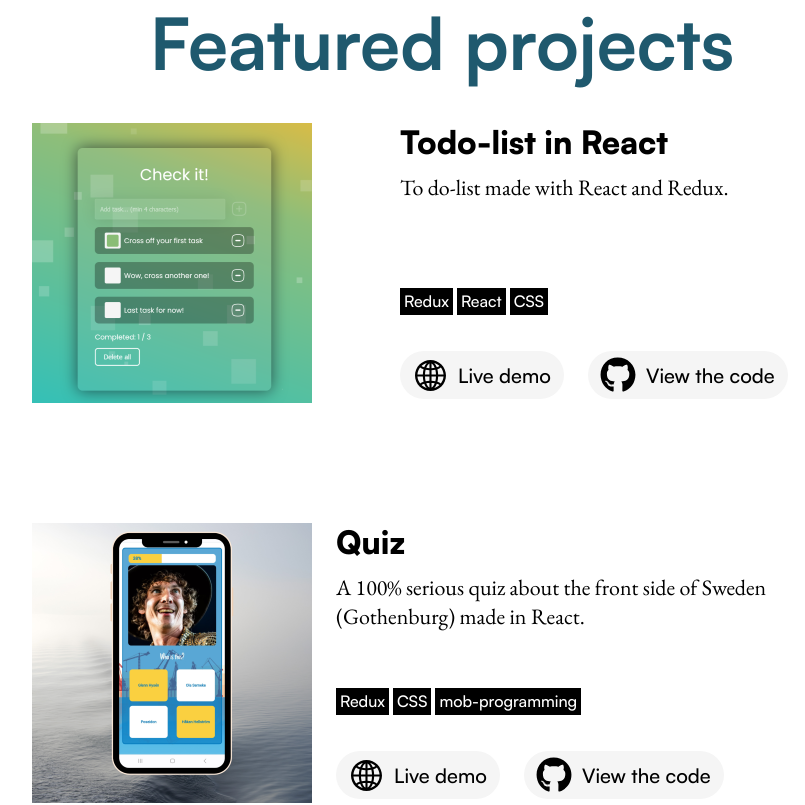
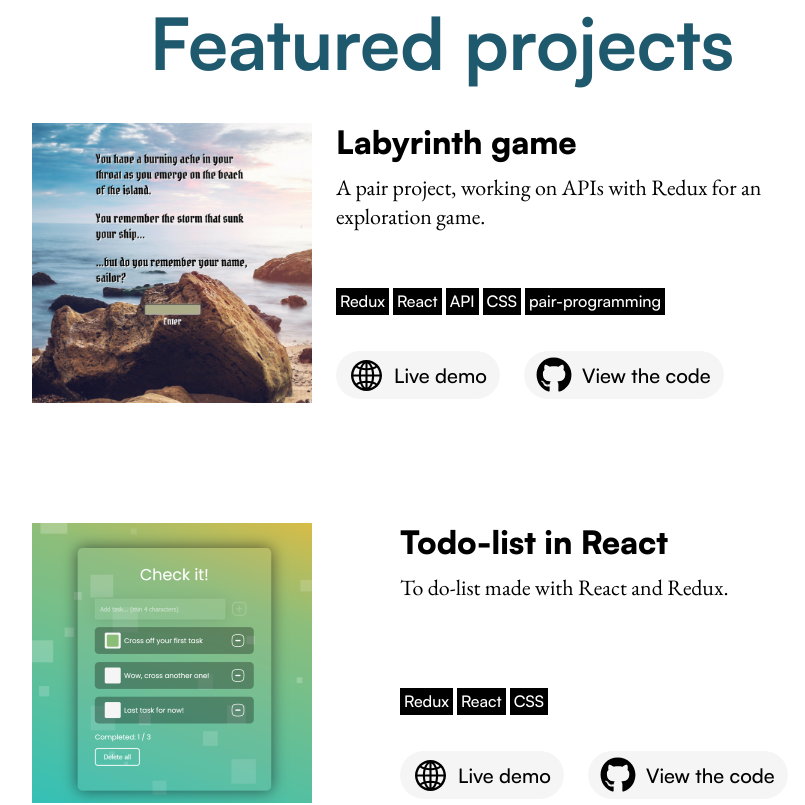
Before and after one commit to code-and-cats/portfolio, a React (Create React App) app: page / in a window 1280 px wide. Shown: the part 1720-2525 px from the top of the page, without its empty margins (198-1003 px from the left). Built offline with nearby package versions, Linux system fonts and the light colour scheme.

Commit message:
update projectList

```diff
--- a/src/assets/projectList.js
+++ b/src/assets/projectList.js
@@ -1,5 +1,14 @@
 
 const projectList = [
+    {
+        name: 'Labyrinth game',
+        img: '../img/captainsadventure.png',
+        alt: 'screenshot of the site',
+        description: 'A pair project, working on APIs with Redux for an exploration game.',
+        tags: ['Redux', 'React', 'API', 'CSS', 'pair-programming'],
+        demo: 'https://captains-adventure.netlify.app/',
+        code: 'https://github.com/code-and-cats/project-labyrinth',
+    },
     {
         name: 'Todo-list in React',
         img: '../img/checkit.png',
--- a/src/components/Footer.js
+++ b/src/components/Footer.js
@@ -13,6 +13,7 @@ const Footer = () => {
           <h1 className="my-name">Vio Szabo</h1>
           <h2 className="tagline">Frontend developer</h2>
           <h3 className="second-tagline">with a background in communications</h3>
+          <h3>+46736383556</h3>
         </div>
       <div className="social-media-links-footer">
         <a href="https://www.linkedin.com/in/vio-szabo/">
```
Also changed, not shown: public/img/captainsadventure.png (added).
